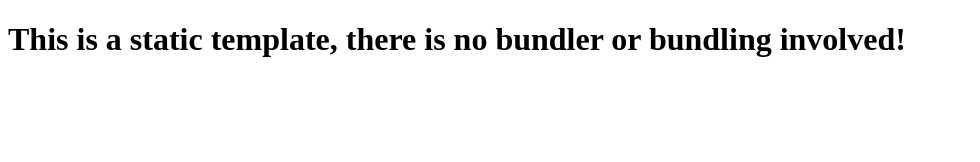
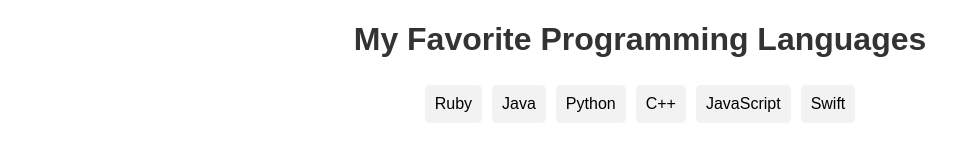
Before and after one commit to Boithatelo/BoithateloAnna, a website: page index.html in a window 1280 px wide. Shown: the whole page, without its empty margins (0-980 px from the left). Drawn offline with Linux system fonts and the light colour scheme.

Commit message:
Add files via upload

```diff
--- /dev/null
+++ b/app.js
@@ -0,0 +1,21 @@
+document.addEventListener('DOMContentLoaded', function () {
+
+    var programmingLanguages = ['Ruby', 'Java', 'Python', 'C++', 'JavaScript', 'Swift'];
+
+
+    var languagesList = document.getElementById('programmingLanguagesList');
+
+
+    for (var i = 0; i < programmingLanguages.length; i++) {
+        var language = programmingLanguages[i];
+
+
+        var listItem = document.createElement('li');
+
+
+        listItem.textContent = language;
+
+
+        languagesList.appendChild(listItem);
+    }
+});
--- a/index.html
+++ b/index.html
@@ -1,12 +1,14 @@
 <!DOCTYPE html>
 <html lang="en">
-  <head>
+<head>
     <meta charset="UTF-8">
     <meta name="viewport" content="width=device-width, initial-scale=1.0">
-    <meta http-equiv="X-UA-Compatible" content="ie=edge">
-    <title>Static Template</title>
-  </head>
-  <body>
-    <h1>This is a static template, there is no bundler or bundling involved!</h1>
-  </body>
+    <title>Favorite Programming Languages</title>
+    <link rel="stylesheet" href="styles.css">
+</head>
+<body>
+    <h1>My Favorite Programming Languages</h1>
+    <ul id="programmingLanguagesList"></ul>
+    <script src="app.js"></script>
+</body>
 </html>
--- /dev/null
+++ b/styles.css
@@ -0,0 +1,22 @@
+body {
+    font-family: Arial, sans-serif;
+    text-align: center;
+    margin: 20px;
+}
+
+h1 {
+    color: #333;
+}
+
+ul {
+    list-style-type: none;
+    padding: 0;
+}
+
+li {
+    background-color: #f2f2f2;
+    padding: 10px;
+    margin: 5px;
+    border-radius: 5px;
+    display: inline-block;
+}
```
